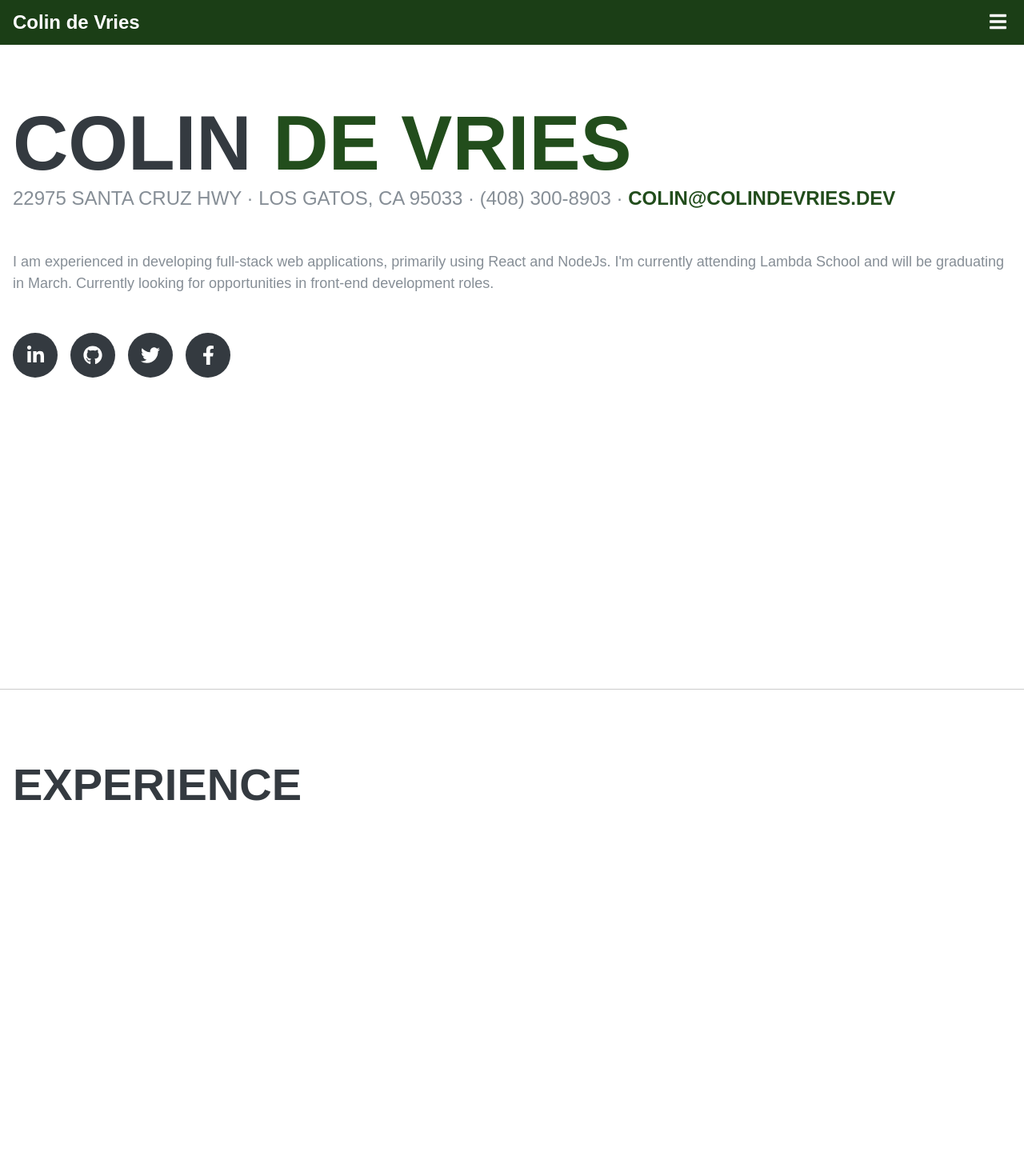
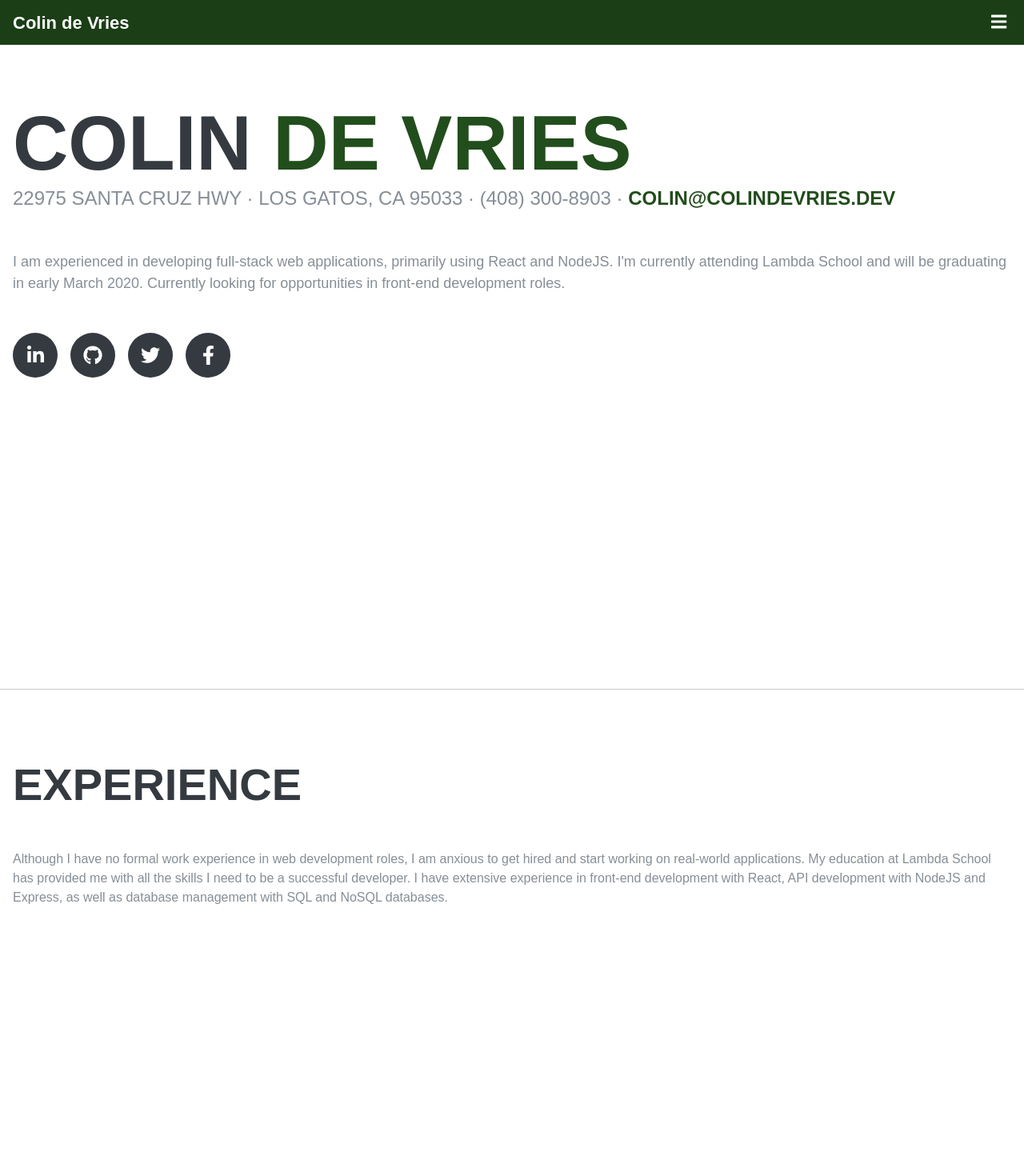
Before and after one commit to dvcolin/colindevries.dev-react, a React (Create React App) app: page / in a window 1280 px wide. Shown: the top 1470 px of the page at 80% size. Built offline with nearby package versions, Linux system fonts and the light colour scheme; what webfontloader would draw is missing.

Commit message:
add paragraph to experience section. edit paragraphs in LatestWork and Interests sections

```diff
--- a/src/components/flex.js
+++ /dev/null
@@ -1,5 +0,0 @@
-import styled from 'styled-components';
-
-export const Flex = styled.div`
-  display: flex;
-`;
--- a/src/components/layout/navbar.js
+++ b/src/components/layout/navbar.js
@@ -21,7 +21,7 @@ const NavbarContainer = styled('nav')(
 
 const Name = styled('div')(
   css({
-    fontSize: 2,
+    fontSize: '2.2rem',
     fontWeight: 'bold'
   })
 );
@@ -32,7 +32,7 @@ const NavToggleButton = styled('button')(
     background: 'none',
     border: 'none',
     color: 'nav.text',
-    fontSize: 2
+    fontSize: '2.2rem'
   })
 );
 
--- a/src/sections/about.js
+++ b/src/sections/about.js
@@ -90,9 +90,9 @@ const AboutSection = () => {
 
         <Description>
           I am experienced in developing full-stack web applications, primarily
-          using React and NodeJs. I'm currently attending Lambda School and will
-          be graduating in March. Currently looking for opportunities in
-          front-end development roles.
+          using React and NodeJS. I'm currently attending Lambda School and will
+          be graduating in early March 2020. Currently looking for opportunities
+          in front-end development roles.
         </Description>
 
         <SocialLinks>
--- a/src/sections/education.js
+++ b/src/sections/education.js
@@ -48,7 +48,7 @@ const EducationSection = () => {
         <EducationItem
           heading='Pioneer High School'
           subheading='General Education'
-          description='GPA: 3.65'
+          description='High School Diploma'
           date='August 2012 - June 2016'
         />
       </SectionContainer>
--- a/src/sections/experience.js
+++ b/src/sections/experience.js
@@ -1,6 +1,7 @@
 import React from 'react';
 import SectionContainer from '../components/layout/section-container';
 import { H2 } from '../components/headings';
+import { PSmall } from '../components/text';
 import SectionDivider from '../components/section-divider';
 
 const ExperienceSection = () => {
@@ -8,6 +9,14 @@ const ExperienceSection = () => {
     <>
       <SectionContainer>
         <H2>Experience</H2>
+        <PSmall>
+          Although I have no formal work experience in web development roles, I
+          am anxious to get hired and start working on real-world applications.
+          My education at Lambda School has provided me with all the skills I
+          need to be a successful developer. I have extensive experience in
+          front-end development with React, API development with NodeJS and
+          Express, as well as database management with SQL and NoSQL databases.
+        </PSmall>
       </SectionContainer>
       <SectionDivider />
     </>
--- a/src/sections/interests.js
+++ b/src/sections/interests.js
@@ -18,16 +18,17 @@ const InterestsSection = () => {
       <SectionContainer>
         <H2>Interests</H2>
         <StyledPSmall>
-          Apart from being a web developer, I enjoy most of my time being
-          outdoors. In the winter, I am an avid skier and novice ice climber.
-          During the warmer months here in Colorado, I enjoy mountain biking,
-          free climbing, and kayaking.
+          Apart from being a web developer, I enjoy listening to, mixing, and
+          producing electronic music. I love putting on a great playlist while I
+          sit down and code. In addition, I really enjoy going for walks,
+          exploring new areas, playing tennis, and weight lifting.
         </StyledPSmall>
         <PSmall>
-          When forced indoors, I follow a number of sci-fi and fantasy genre
-          movies and television shows, I am an aspiring chef, and I spend a
-          large amount of my free time exploring the latest technology
-          advancements in the front-end web development world.
+          I also really love watching stand up comedy and going to comedy clubs
+          to see my favorite comedians in person. I'm curious about many things
+          so I like to explore new things on the internet and YouTube. The
+          internet provides an endless amount of interesting finds and
+          entertainment.
         </PSmall>
       </SectionContainer>
       <SectionDivider />
--- a/src/sections/latest-work.js
+++ b/src/sections/latest-work.js
@@ -43,8 +43,8 @@ const LatestWorkSection = () => {
       <WorkItem
         heading='soundsave'
         subheading='React / NodeJS / Express'
-        description='Lorem ipsum dolor sit amet, consectetur adipiscing elit. Pellentesque nec magna at urna mattis tincidunt. Vivamus accumsan justo at dolor efficitur ornare. Ut ornare sem ac arcu mattis porttitor. Praesent ex justo, ultrices sed ligula non, varius egestas metus.'
-        url='https://github.com/dvcolin/soundsave-frontend'
+        description='Soundsave is a web application designed to connect electronic music artists with electronic music fans. Artists can share their latest tracks, allowing users to download them for free. This provides a way for up and coming artists to mix, remix, and promote their favorite music to a much wider audience.'
+        url='https://mixdown.netlify.com/'
       />
     </SectionContainer>
   );
--- a/src/sections/skills.js
+++ b/src/sections/skills.js
@@ -93,9 +93,9 @@ const SkillsSection = () => {
           <H4>Workflow</H4>
           <WorkflowItems>
             <WorkflowItem text='Mobile-First, Responsive Design' />
-            <WorkflowItem text='Cross Browser Testing &amp; Debugging' />
-            <WorkflowItem text='Cross Functional Teams' />
-            <WorkflowItem text='Agile Development &amp; Scrum' />
+            <WorkflowItem text='Test Driven Development &amp; Debugging' />
+            <WorkflowItem text='Consistent, Dynamic styling' />
+            <WorkflowItem text='Organized State Management' />
           </WorkflowItems>
         </div>
       </SectionContainer>
```
